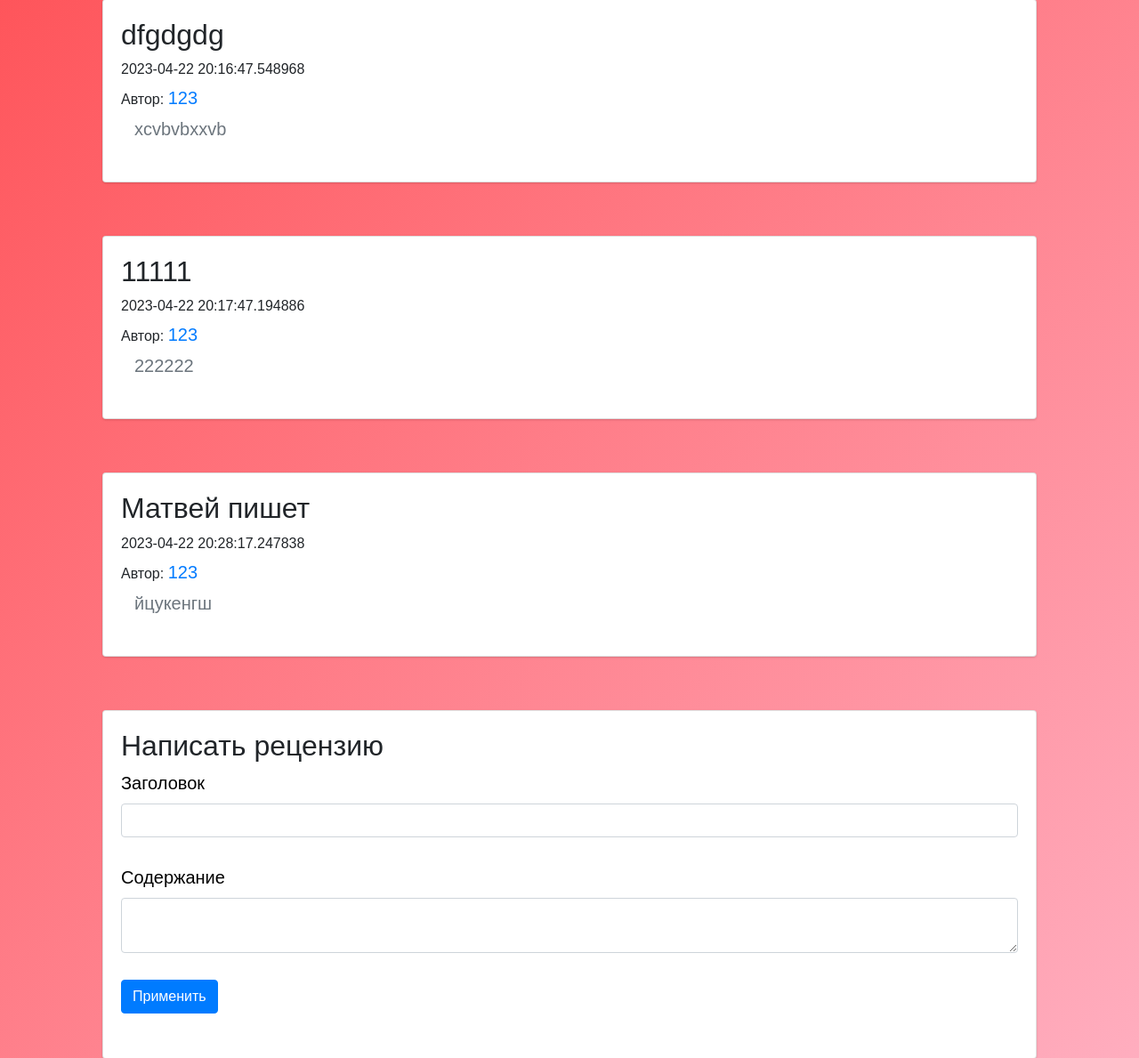
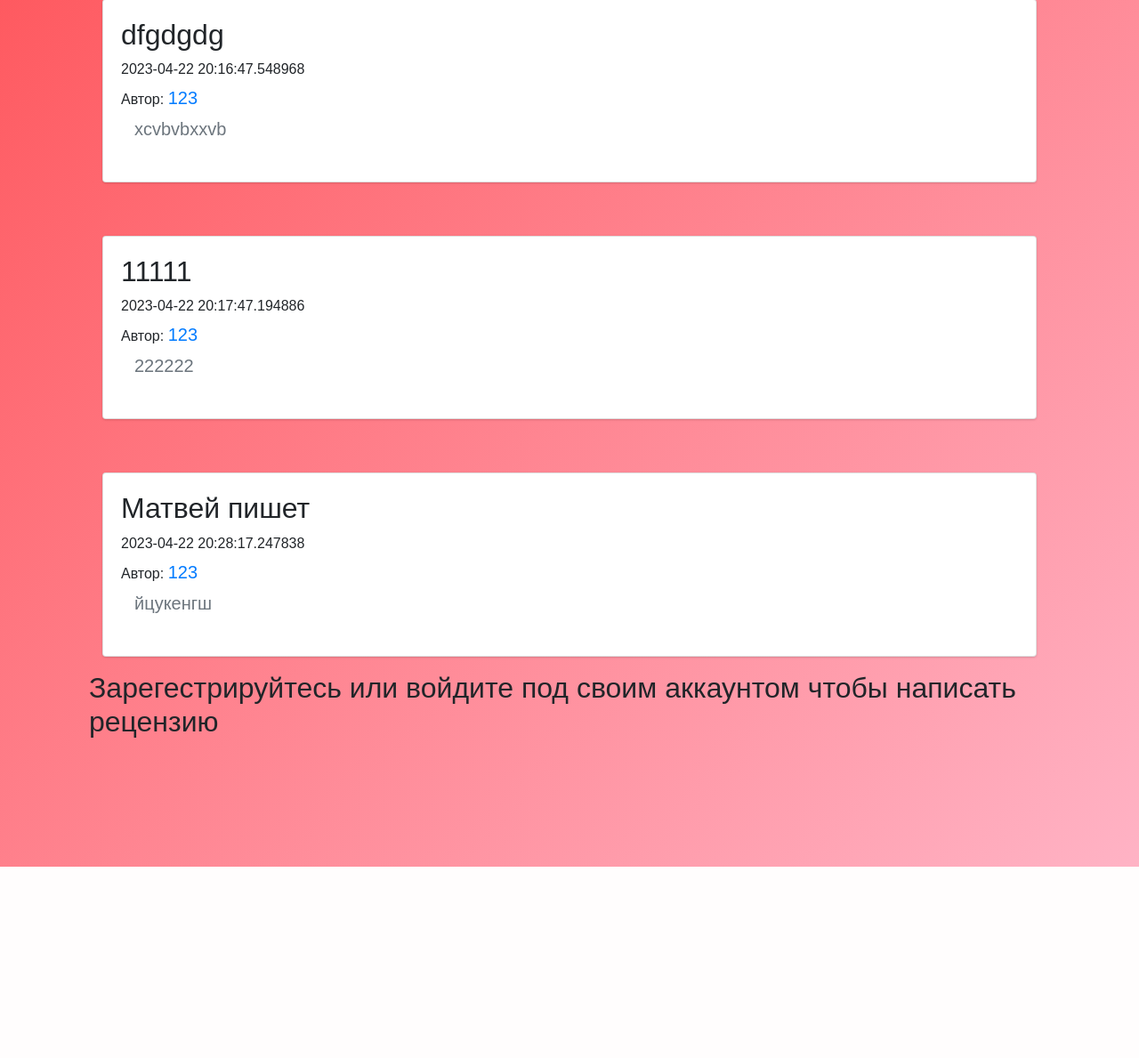
Before and after one commit to MarkusMagpie/final_project, a Flask app: page /film/1 in a window 1280 px wide. Shown: the part 1230-2419 px from the top of the page at 89% size. After the commit the page ends 2204 px from the top, so only its background shows below. Run offline with Flask 3, Linux system fonts and the light colour scheme; data comes from the database, SQL or seed files in the repository; some libraries are stand-ins or nearby versions.

Commit message:
исправил ошибку с добавлением рецензии

```diff
--- a/templates/JohnWick4.html
+++ b/templates/JohnWick4.html
@@ -135,6 +135,8 @@
               </div>
             </div>
         {% endfor %}
+
+        {% if current_user.is_authenticated %}
           <div class="container hero">
               <div class="card mb-3" style="height: 92%;">
                 <div class="card-body" >
@@ -165,6 +167,9 @@
                 </div>
               </div>
             </div>
+        {% else %}
+        <h2>Зарегестрируйтесь или войдите под своим аккаунтом чтобы написать рецензию</h2>
+        {% endif %}
         </div>
     </div>
 {% endblock %}
```
